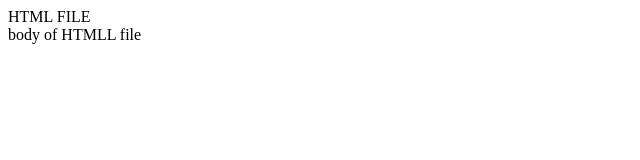
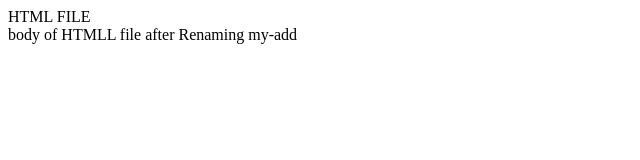
Before and after one commit to SanathKumarRaoKV/Project_dir, a plain HTML site: page index.html in a window 1280 px wide. Shown: the whole page, without its empty margins (0-640 px from the left). Drawn offline with Linux system fonts and the light colour scheme.

Commit message:
Commit after using my-add command

```diff
--- a/index.html
+++ b/index.html
@@ -4,6 +4,6 @@ HTML FILE
 </head>
 <br>
 <body>
-body of HTMLL file
+body of HTMLL file after Renaming my-add
 </body>
 </html>
```
